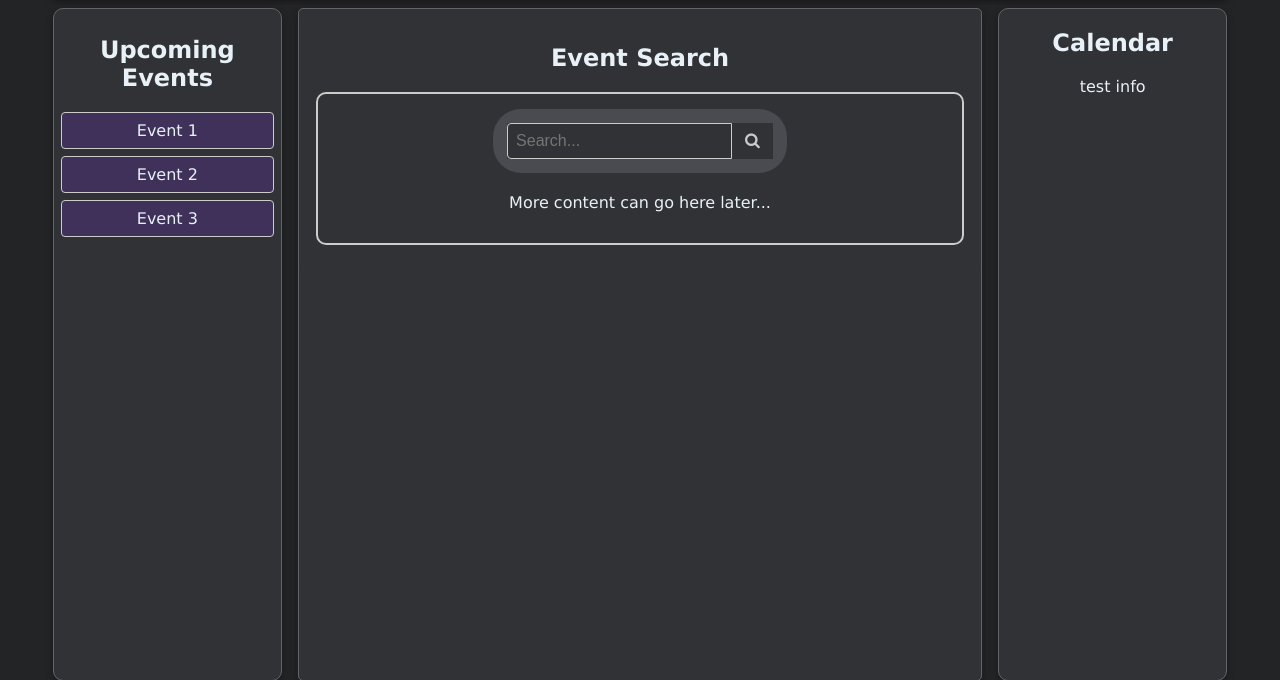
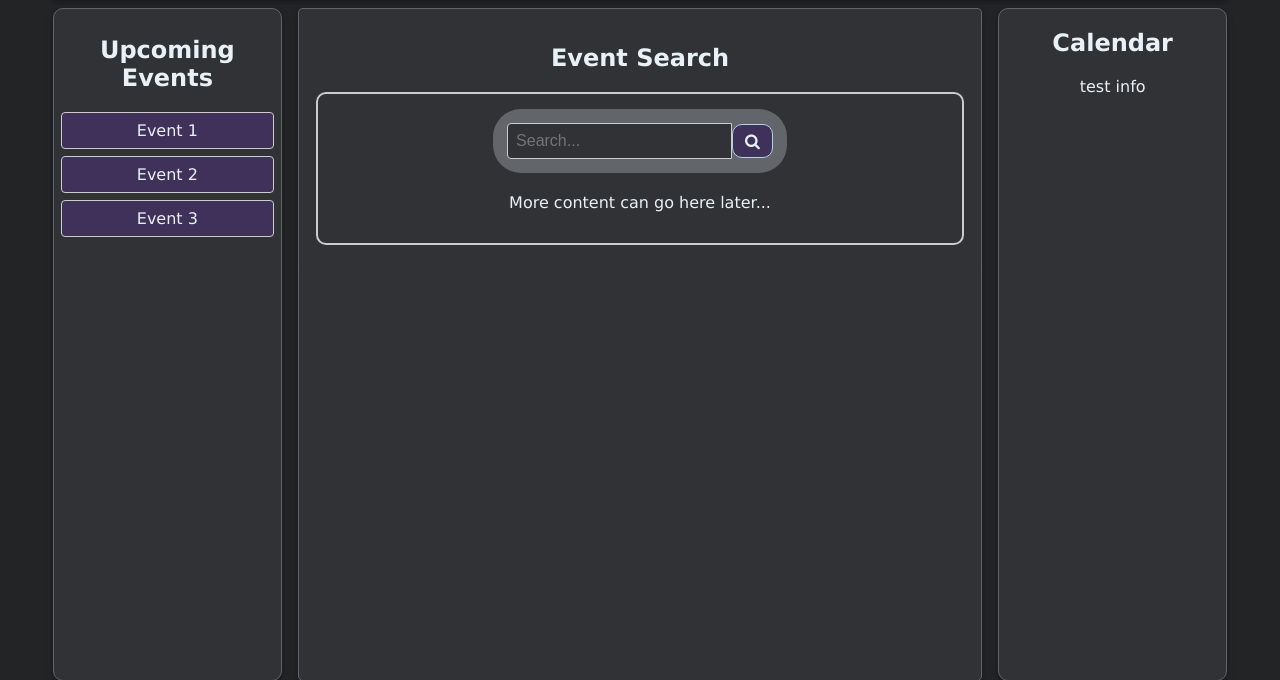
Before and after one commit to kyk37/final_project, a FastAPI app: page / in a window 1280 px wide. Shown: the part 70-750 px from the top of the page. Run offline with FastAPI, Linux system fonts and the light colour scheme.

Commit message:
Visual Tweaks
Added visual tweaks for ui

```diff
--- a/static/styles.css
+++ b/static/styles.css
@@ -294,7 +294,6 @@ html{
   display: flex;
   justify-content: center;
   margin-bottom: 20px;
-
 }
 
 .search {
@@ -304,7 +303,7 @@ html{
   padding: 14px;
   border-radius: 28px;
   font-size: 16px;
-  background: var(--background-700);
+  background: var(--background-600);
   color: var(--text);
 }
 
@@ -312,7 +311,7 @@ html{
   background-color: var(--background-800);
   padding: 15px;
   border-radius: 8px;
-  border-color:var(--background);
+  border-color:var(--background-800);
   color: var(--text);
 }
 
@@ -323,6 +322,7 @@ html{
 }
 
 .search input[type="search"] {
+  background-color: var(--background-800);
   padding: 8px;
   font-size: 16px;
   border: 1px solid #ccc;
@@ -334,19 +334,38 @@ html{
 .search button {
   padding: 8px 12px;
   font-size: 16px;
-  background-color:  var(--background-800);
-  color: var(--background-200);
-  border: 1px solid var(--background-800);
+  border: 1px solid var(--text-200); /* or #ccc for light grey */
+  background-color: var(--primary);
+  color: var(--text);
+  border-radius: 10px;
   cursor: pointer;
+  display: flex;
+  align-items: center;
+  justify-content: center;
+}
+
+
+
+
+
+.search * {
+  background-color: transparent;
+
+}
+
+.search button i {
+  color: inherit;
+  background-color: transparent;
 }
 
 .search button:hover {
-  background:var(--background-600);
-  background-color: var(--background-600);
-  border: 1px solid var(--background-600);
-  border-radius: 10px;
-  border: 1px solid var(--background-600);
-  box-shadow: 0 2px 6px var(--background-900);
+  background-color: var(--primary-600);
+  color: var(--text);
+  border: 1px solid var(--background-700);
+  box-shadow: 0 2px 6px var(--background-700);
+}
+.search button:hover i {
+  color: var(--text);
 }
 
 .footer {
--- a/templates/home.html
+++ b/templates/home.html
@@ -15,7 +15,6 @@
       <div class="header-left">
         <h1>Event Manager</h1>
       </div>
-
 
       <div class="header-right">
         <a href="/login" class="login-btn">Login</a>
@@ -39,7 +38,7 @@
         <div class="search-box">
           <div class="search-centered">
             <div class="search">
-              <form action="/login.php">
+              <form action="/">
                 <input type="search" placeholder="Search..." name="search">
                 <button type="submit"><i class="fa fa-search"></i></button>
               </form>
```
